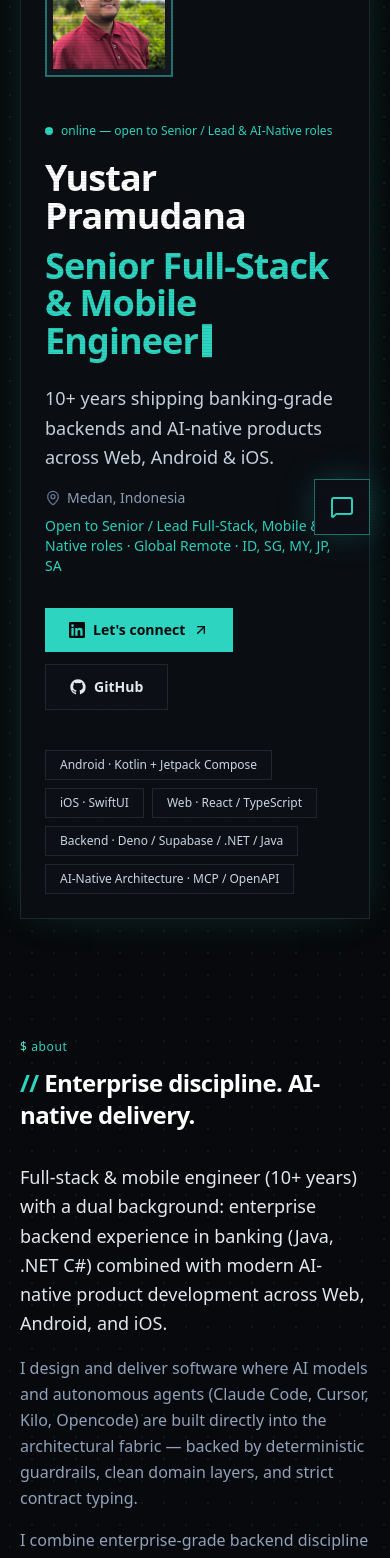
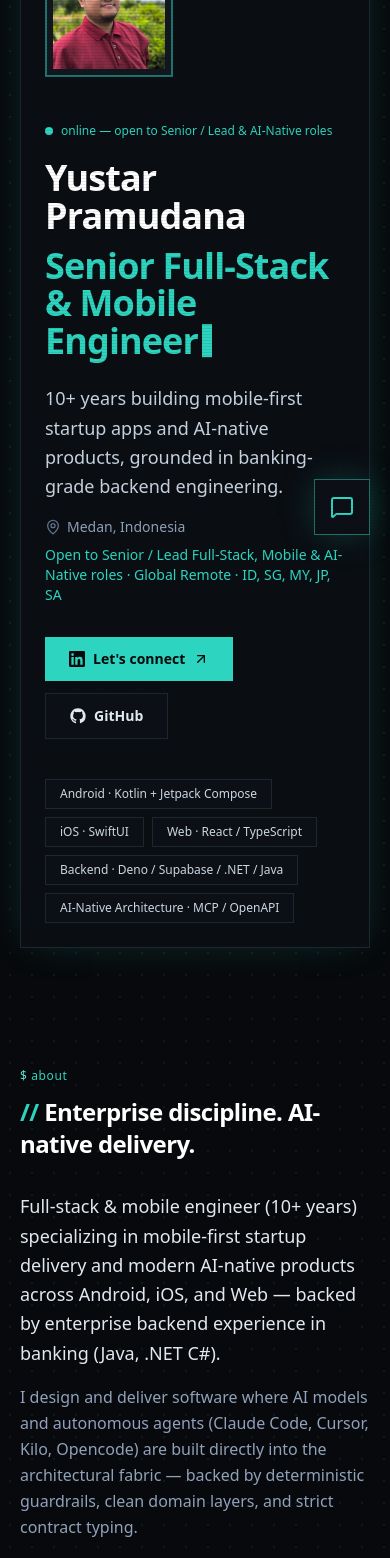
Before and after one commit to yuzutaru/yustar-portfolio, a Next.js app: page / in a window 390 px wide. Shown: the part 289-1847 px from the top of the page. Built offline with nearby package versions, Linux system fonts and the light colour scheme.

Commit message:
Feat(profile): highlight mobile-first startup delivery in positioning and bio

```diff
--- a/src/content/profile.ts
+++ b/src/content/profile.ts
@@ -5,7 +5,7 @@ export const profile = ProfileSchema.parse({
   firstName: "Yustar",
   title: "Senior Full-Stack & Mobile Engineer",
   positioning:
-    "10+ years shipping banking-grade backends and AI-native products across Web, Android & iOS.",
+    "10+ years building mobile-first startup apps and AI-native products, grounded in banking-grade backend engineering.",
   location: "Medan, Indonesia",
   availability:
     "Open to Senior / Lead Full-Stack, Mobile & AI-Native roles · Global Remote · ID, SG, MY, JP, SA",
@@ -20,7 +20,7 @@ export const profile = ProfileSchema.parse({
     "AI-Native Architecture · MCP / OpenAPI",
   ],
   about: [
-    "Full-stack & mobile engineer (10+ years) with a dual background: enterprise backend experience in banking (Java, .NET C#) combined with modern AI-native product development across Web, Android, and iOS.",
+    "Full-stack & mobile engineer (10+ years) specializing in mobile-first startup delivery and modern AI-native products across Android, iOS, and Web — backed by enterprise backend experience in banking (Java, .NET C#).",
     "I design and deliver software where AI models and autonomous agents (Claude Code, Cursor, Kilo, Opencode) are built directly into the architectural fabric — backed by deterministic guardrails, clean domain layers, and strict contract typing.",
     "I combine enterprise-grade backend discipline with AI-accelerated workflows to ship production software at 3x velocity without compromising architectural rigor.",
   ],
```
